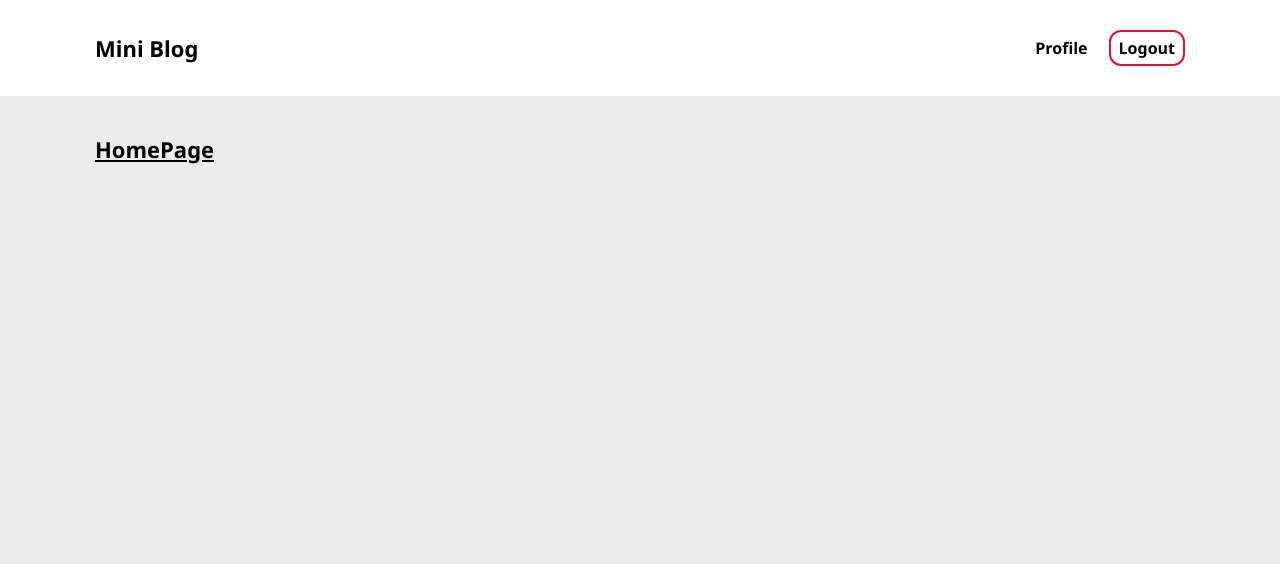
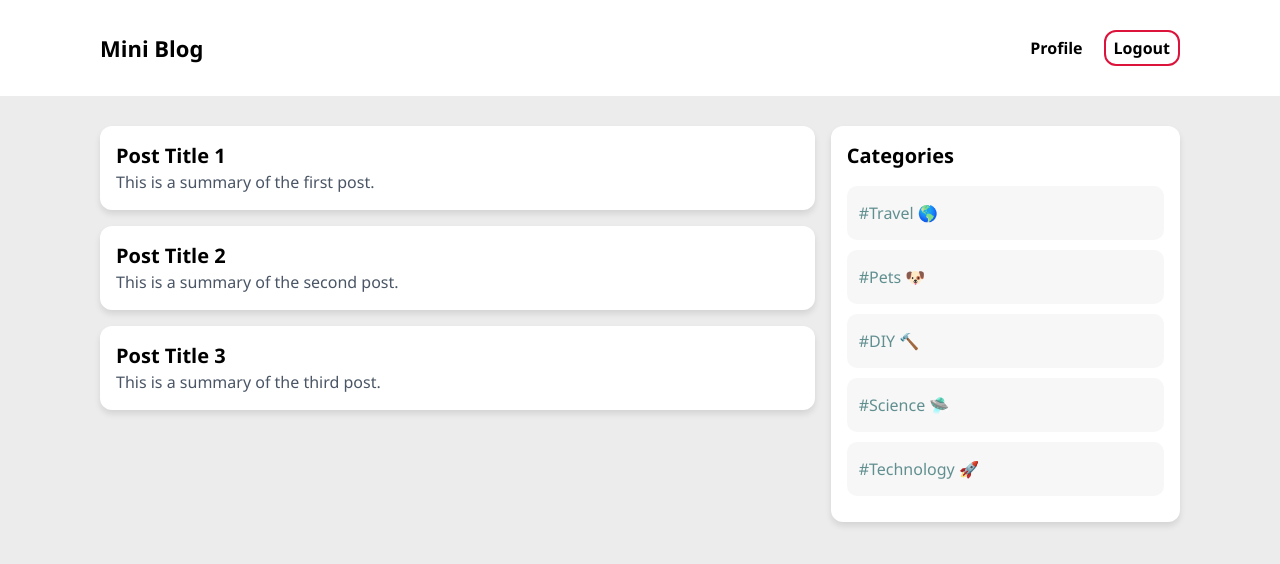
Before and after one commit to QueenCDN/mini-blog, a React (Vite) app: page / in a window 1280 px wide. Shown: the top 564 px of the page. Built offline with nearby package versions, Linux system fonts and the light colour scheme.

Commit message:
still making desing and layout

```diff
--- a/src/app/App.jsx
+++ b/src/app/App.jsx
@@ -2,14 +2,12 @@ import Header from "../widgets/Header/ui/Header";
 import { Outlet } from "react-router-dom";
 
 function App() {
-    return (
-        <div>
-            <Header/>
-            <div className="container">
-                <Outlet/>
-            </div>
-        </div>
-    )
+	return (
+			<>
+				<Header/>
+				<Outlet/>
+			</>
+	)
 }
 
 export default App
--- a/src/assets/styles/index.css
+++ b/src/assets/styles/index.css
@@ -11,7 +11,7 @@ body {
 .container {
     max-width: 1100px;
     margin: 0 auto;
-    padding: 0px 5px 0px 5px;
+    padding: 0px 10px 0px 10px;
 }
 
 h1 {
@@ -24,12 +24,16 @@ a {
     font-weight: 600;
 }
 
+li {
+    list-style: none;
+}
+
 .Header {
     background-color: #fff;
     width: 100%;
     height: auto;
     padding: 30px 0px 30px 0px;
-    margin-bottom: 40px;
+    margin-bottom: 30px;
 }
 .Header .container {
     display: flex;
@@ -48,10 +52,66 @@ a {
     border-radius: 12px;
     padding: 4px 8px 4px 8px;
     transition: ease-in 0.15s;
-    margin-left: 21px;
 }
 
 .login-button:hover {
     background-color: crimson;
     color: aliceblue;
 }
+
+.category-link {
+    padding: 15px 12px 15px 12px;
+    border-radius: 10px;
+    transition: ease-in 0.15s;
+    margin-bottom: 10px;
+    background-color: rgba(234, 234, 234, 0.368);
+}
+
+.category-link a{
+    display: block;
+    width: 100%;
+    height: 100%;
+    font-weight: 400;
+    color: rgb(97, 143, 144);
+}
+
+.category-link:hover {
+    background-color: rgba(233, 46, 46, 0.5);
+}
+
+.catedory-sidebar {
+    background-color: #fff;
+    border-radius: 12px;
+    box-shadow: 0 4px 6px rgba(0, 0, 0, 0.1);
+}
+
+.post-item {
+    background-color: #fff;
+    border-radius: 12px;
+    box-shadow: 0 4px 6px rgba(0, 0, 0, 0.1);
+}
+
+.login-form {
+    display: flex;
+    flex-direction: column;
+    background-color: #fff;
+    padding: 20px;
+    border-radius: 12px;
+    box-shadow: 0 4px 6px rgba(0, 0, 0, 0.1);
+    margin-top: calc(50vh - 300px);
+}
+
+.login-form input {
+    background-color: rgba(234, 234, 234, 0.368);
+    margin-bottom: 15px;
+    padding: 10px;
+    border: none;
+    border-radius: 12px;
+    font-size: 16px;
+    color: rgb(65, 116, 117);
+    font-weight: 500;
+}
+
+.login-form input:focus {
+    outline: none;
+}
--- a/src/pages/Home/ui/HomePage.jsx
+++ b/src/pages/Home/ui/HomePage.jsx
@@ -1,11 +1,15 @@
-import React from 'react'
+import Sidebar from '../../../widgets/Sidebar/ui/Sidebar.jsx';
+import PostList from '../../../widgets/PostList/ui/PostList.jsx';
 
 function HomePage() {
-  return (
-    <div>
-      <h1 className='text-3xl font-bold underline'>HomePage</h1>
+return (
+  <main className="container mx-auto px-4 py-8">
+    <div className="grid grid-cols-1 lg:grid-cols-3 gap-4">
+      <PostList />
+      <Sidebar />
     </div>
-  )
+  </main>
+)
 }
 
 export default HomePage
--- a/src/pages/Login/ui/LoginPage.jsx
+++ b/src/pages/Login/ui/LoginPage.jsx
@@ -1,14 +1,18 @@
-
-import Button from '../../../shared/ui/Button'
-
 function LoginPage() {
-    return (
-        <div>
-            <input type="text" /><br /><br />
-            <input type="password" /><br /><br /><br />
-            <Button text={"Log In"}/>
-        </div>
-    )
+return (
+	<main className="container mx-auto px-4 py-8">
+		<form className="max-w-md mx-auto login-form">
+			<h2 className="text-xl font-bold mb-6 text-center">Login to Your Account✨</h2>
+			<div className="mb-2">
+				<input type="email" id="email" className="w-full" placeholder="Email Address" />
+			</div>
+			<div className="mb-4">
+				<input type="password" id="password" className="w-full" placeholder="Password" />
+			</div>
+			<button type="submit" className="w-full login-button">Login</button>
+		</form>
+	</main>
+	)
 }
 
 export default LoginPage
--- a/src/pages/Profile/ui/ProfilePage.jsx
+++ b/src/pages/Profile/ui/ProfilePage.jsx
@@ -1,22 +1,7 @@
-
-
 function ProfilePage() {
   return (
-    <div>
-      <h3>Roman Bozhok</h3>
-      <p>Language: RU</p>
-      <p>Theme: Light</p>
-      <h3>Post List</h3>
-      <div>
-        <ul>
-          <li>Lorem ipsum dolor sit amet consectetur adipisicing elit.</li>
-          <li>Lorem ipsum dolor sit amet consectetur adipisicing elit.</li>
-          <li>Lorem ipsum dolor sit amet consectetur adipisicing elit.</li>
-          <li>Lorem ipsum dolor sit amet consectetur adipisicing elit.</li>
-          <li>Lorem ipsum dolor sit amet consectetur adipisicing elit.</li>
-        </ul>
-      </div>
-    </div>
+    <main className="container mx-auto px-4 py-8">
+    </main>
   )
 }
 
--- a/src/widgets/Header/ui/Header.jsx
+++ b/src/widgets/Header/ui/Header.jsx
@@ -10,7 +10,7 @@ function Header() {
         <div>
           <ul className="menu-buttons">
             <li><Link to={"/profile"}>Profile</Link></li>
-            <li><button className="login-button"><Link to={"/login"}>Logout</Link></button></li>
+            <li><button className="login-button" style={{marginLeft: "21px"}}><Link to={"/login"}>Logout</Link></button></li>
           </ul>
         </div>
       </div>
--- a/src/widgets/PostList/ui/PostList.jsx
+++ b/src/widgets/PostList/ui/PostList.jsx
@@ -0,0 +1,23 @@
+function PostList() {
+  return (
+    <div className="lg:col-span-2">
+      <div className="space-y-4">
+        <div className="p-4 post-item">
+          <h2 className="text-xl font-semibold">Post Title 1</h2>
+          <p className="text-gray-600">This is a summary of the first post.</p>
+        </div>
+        <div className="p-4 post-item">
+          <h2 className="text-xl font-semibold">Post Title 2</h2>
+
+          <p className="text-gray-600">This is a summary of the second post.</p>
+        </div>
+        <div className="p-4 post-item">
+          <h2 className="text-xl font-semibold">Post Title 3</h2>
+          <p className="text-gray-600">This is a summary of the third post.</p>
+        </div>
+      </div>
+    </div>
+  )
+}
+
+export default PostList
--- a/src/widgets/Sidebar/ui/Sidebar.jsx
+++ b/src/widgets/Sidebar/ui/Sidebar.jsx
@@ -0,0 +1,28 @@
+function Sidebar() {
+  return (
+    <div className="lg:col-span-1 catedory-sidebar">
+      <div className="p-4">
+        <h2 className="text-xl font-bold mb-4">Categories</h2>
+        <ul className="list-disc list-inside">
+          <li className="category-link">
+            <a href="/">#Travel 🌎</a>
+          </li>
+          <li className="category-link">
+            <a href="/">#Pets 🐶</a>
+          </li>
+          <li className="category-link">
+            <a href="/">#DIY 🔨</a>
+          </li>
+          <li className="category-link">
+            <a href="/">#Science 🛸</a>
+          </li>
+          <li className="category-link">
+            <a href="/">#Technology 🚀</a>
+          </li>
+        </ul>
+      </div>
+    </div>
+  )
+}
+
+export default Sidebar
```
